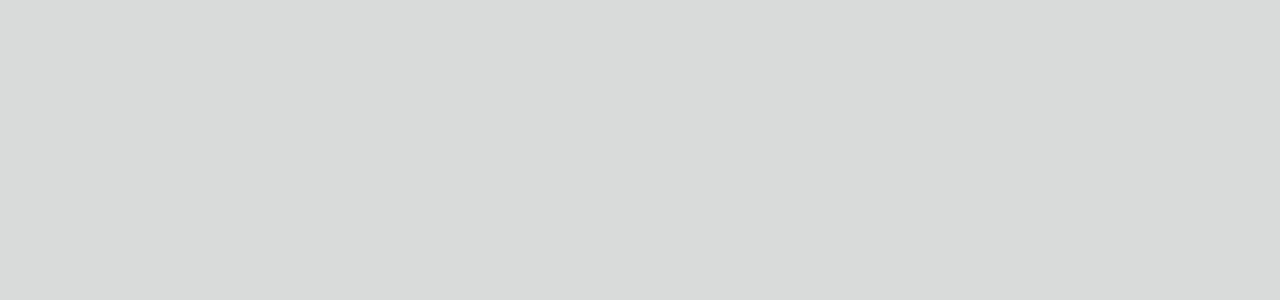
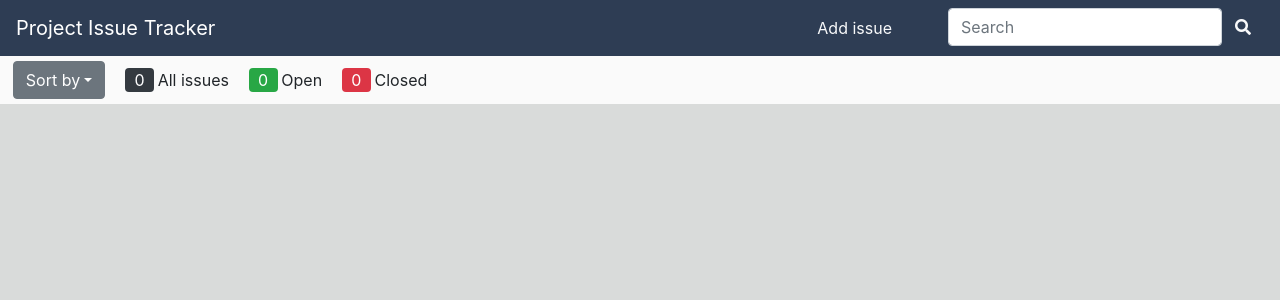
Before and after one commit to torranicles/project-issuetracker, a React (Create React App) app: page /projects-issues in a window 1280 px wide. Shown: the top 300 px of the page. Built offline with nearby package versions, Linux system fonts and the light colour scheme; a web font is replaced by a local one.

Commit message:
Change pathname

```diff
--- a/src/App.js
+++ b/src/App.js
@@ -1,6 +1,6 @@
 import React from 'react'
 import { BrowserRouter as Router, Switch, Route } from 'react-router-dom'
-import Projects from './components/Projects'
+import Issues from './components/Issues'
 import Home from './components/Home'
 
 class App extends React.Component {
@@ -17,7 +17,7 @@ class App extends React.Component {
                                 {...props}
                             />}
                         }/>
-                    <Route exact path="/projects" component={Projects}/>
+                    <Route exact path="/projects-issues" component={Issues}/>
                 </Switch>
             </Router>
         )
--- a/src/components/Home.js
+++ b/src/components/Home.js
@@ -47,7 +47,7 @@ class Home extends React.Component {
                     <input className="btn btn-primary px-5" type="submit" value="Search"/>
                 </form>
                 <div className={styles.projectsLink}>
-                    <Link to="/projects">View all issues</Link>
+                    <Link to="/projects-issues">View all issues</Link>
                 </div>
             </div>
         )
--- a/src/components/Projects.js
+++ b/src/components/Issues.js
@@ -1,7 +1,7 @@
 import React from 'react';
 import styles from '../Projects.module.css'
 
-class Projects extends React.Component {
+class Issues extends React.Component {
     constructor(props) {
         super(props);
     }
@@ -54,4 +54,4 @@ class Projects extends React.Component {
     }
 }
 
-export default Projects;
+export default Issues;
```
